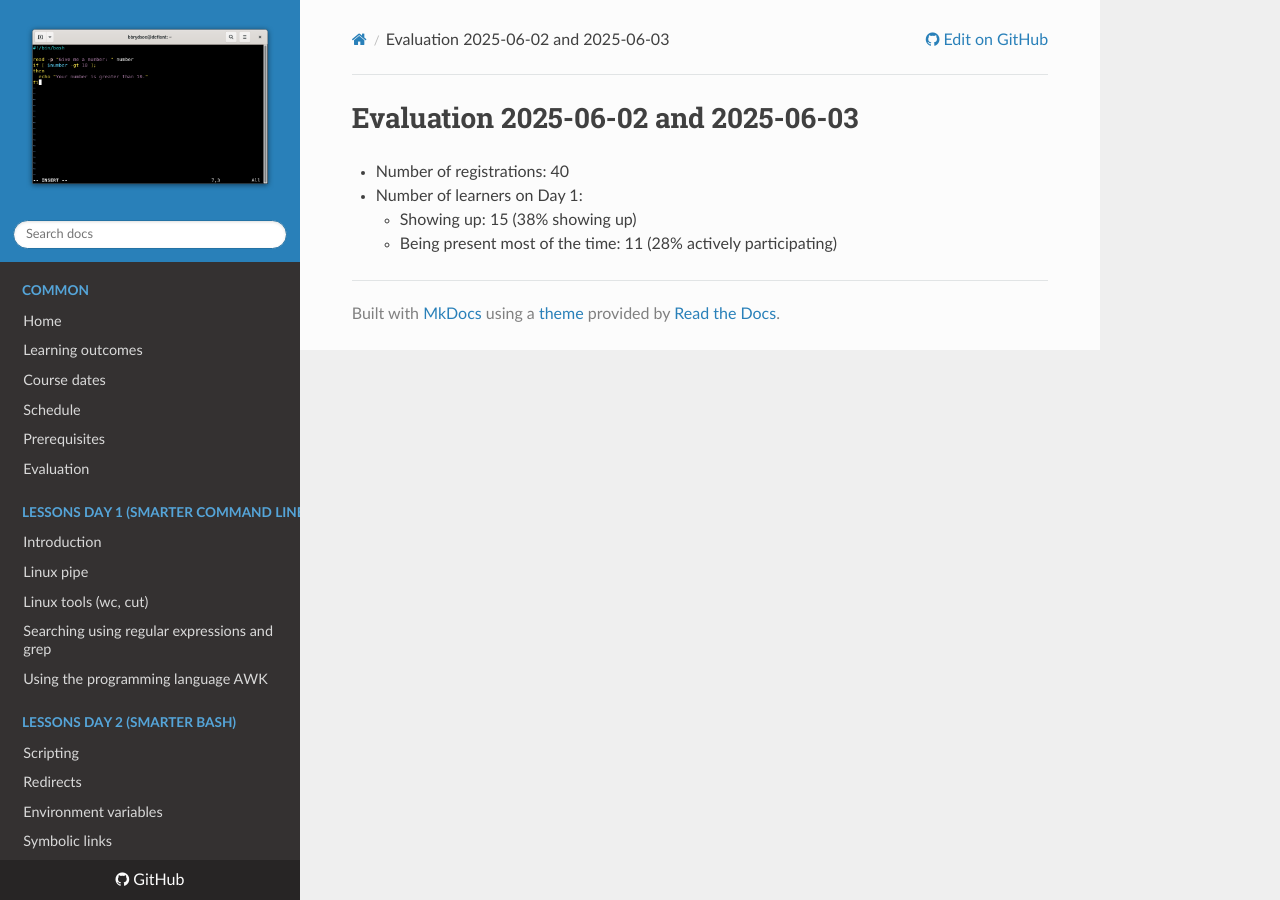
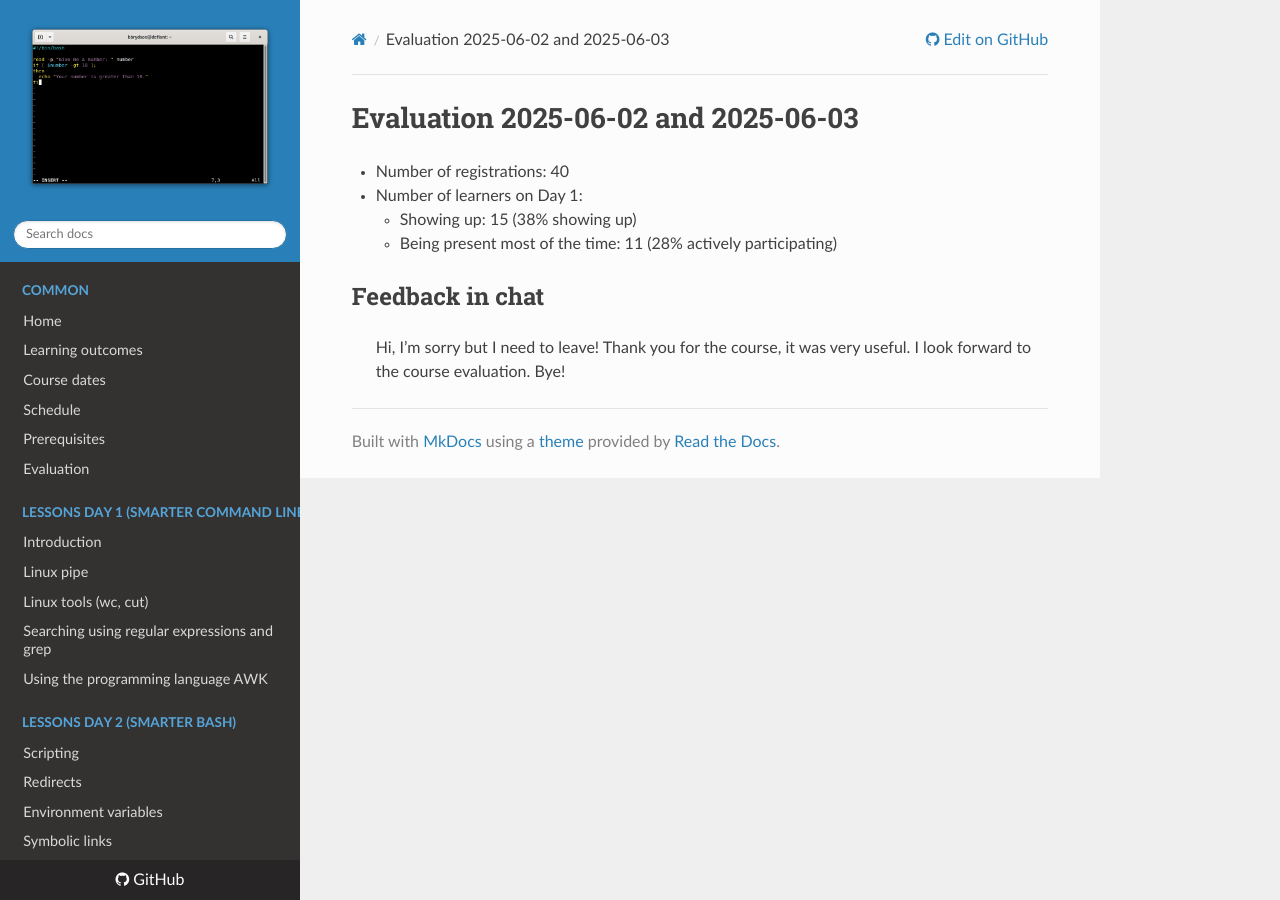
Before and after one commit to UPPMAX/linux-command-line-201, an MkDocs documentation site: the page built from docs/evaluations/20250602/README.md, in a window 1280 px wide. Built offline with MkDocs 1.6.1, drawn with Linux system fonts in a browser that asks for light colours; nearby versions of some CDN libraries.

Commit message:
Fix markdown

```diff
--- a/docs/evaluations/20250602/README.md
+++ b/docs/evaluations/20250602/README.md
@@ -4,3 +4,10 @@
 - Number of learners on Day 1:
     - Showing up: 15 (38% showing up)
     - Being present most of the time: 11 (28% actively participating)
+
+
+## Feedback in chat
+
+> Hi, I’m sorry but I need to leave!
+> Thank you for the course, it was very useful.
+> I look forward to the course evaluation. Bye!
```
Also changed, not shown: docs/reflections/20250603/README.md (line endings or trailing spaces).
